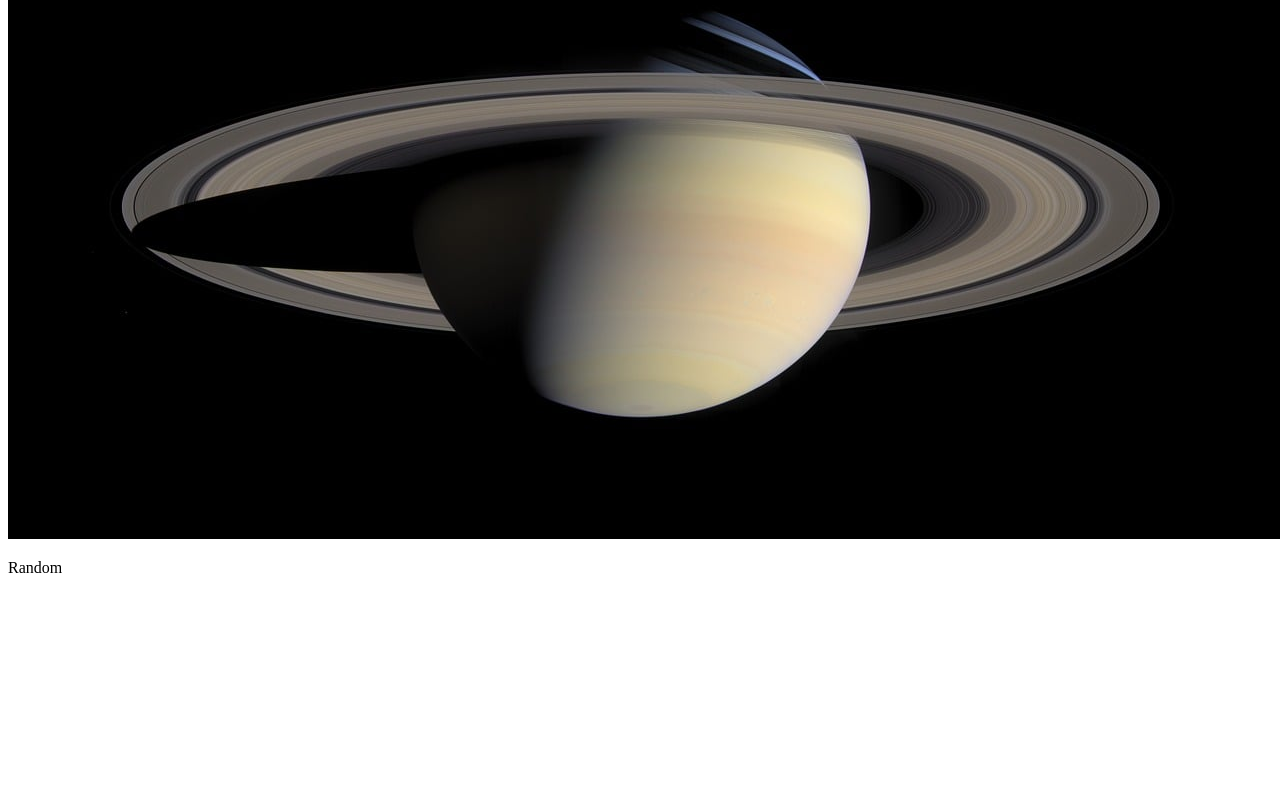
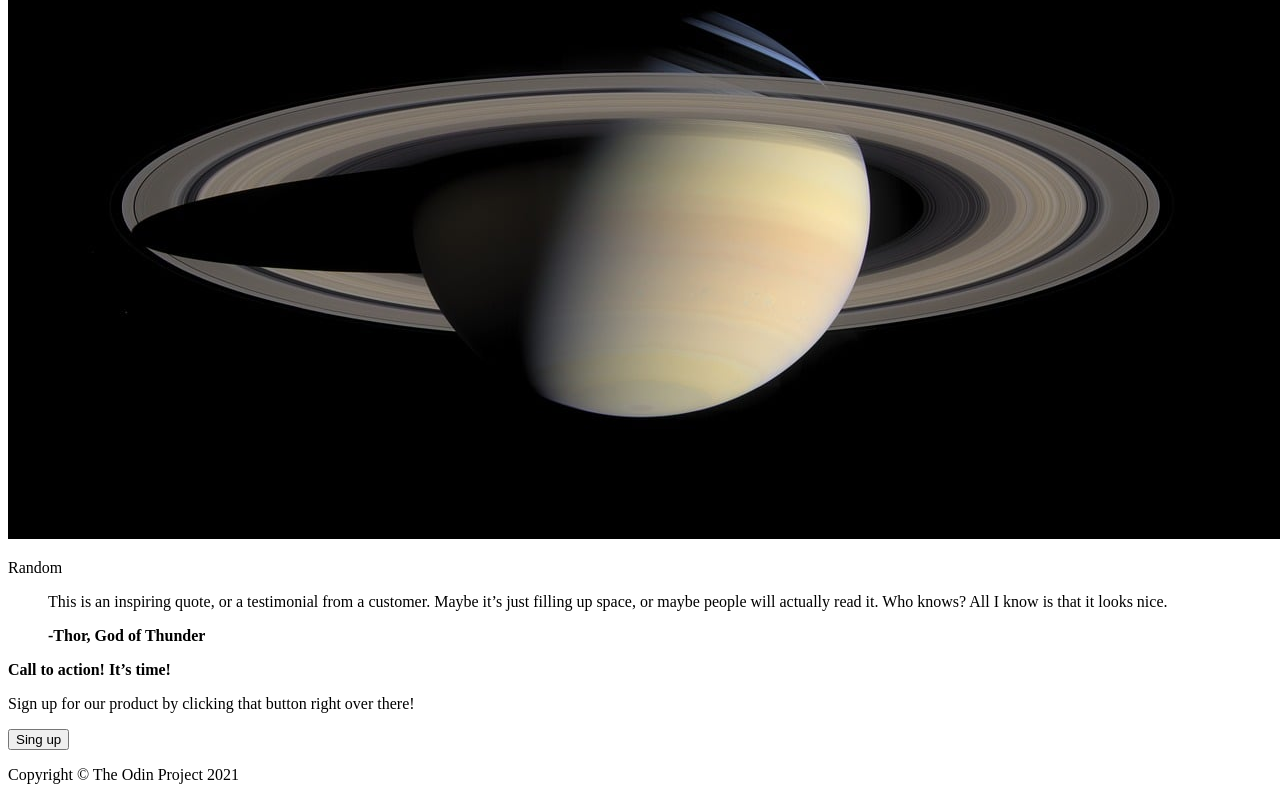
Before and after one commit to Ludwing-Dev/Landing-Page, a plain HTML site: page index.html in a window 1280 px wide. Shown: the part 4565-5365 px from the top of the page. Before the commit the page ends 5158 px from the top, so only its background shows below. Drawn offline with Linux system fonts and the light colour scheme.

Commit message:
feat: complete remaining html structure

```diff
--- a/index.html
+++ b/index.html
@@ -32,6 +32,24 @@
             <div class="info-item"><img src="images/Mars.jpg" alt="Mars:3"/><p>Random</p></div>
             <div class="info-item"><img src="images/Saturn.jpg" alt="Saturn:3"/><p>Random</p></div>
         </section>
+        <section class="quote">
+            <blockquote>
+                <p>This is an inspiring quote, or a testimonial from a customer. Maybe it’s just filling up space, or maybe people will actually read it. Who knows? All I know is that it looks nice.</p>
+                <footer>
+                    <strong>-Thor, God of Thunder</strong>
+                </footer>
+            </blockquote>
+        </section>
+        <section class="cta">
+            <div>
+                <p><strong>Call to action! It’s time!</strong></p>
+                <p>Sign up for our product by clicking that button right over there!</p>
+                <button type="button">Sing up</button>
+            </div>
+        </section>
     </main>
+    <footer class="footer">
+        <p>Copyright © The Odin Project 2021</p>
+    </footer>
 </body>
 </html>
```
